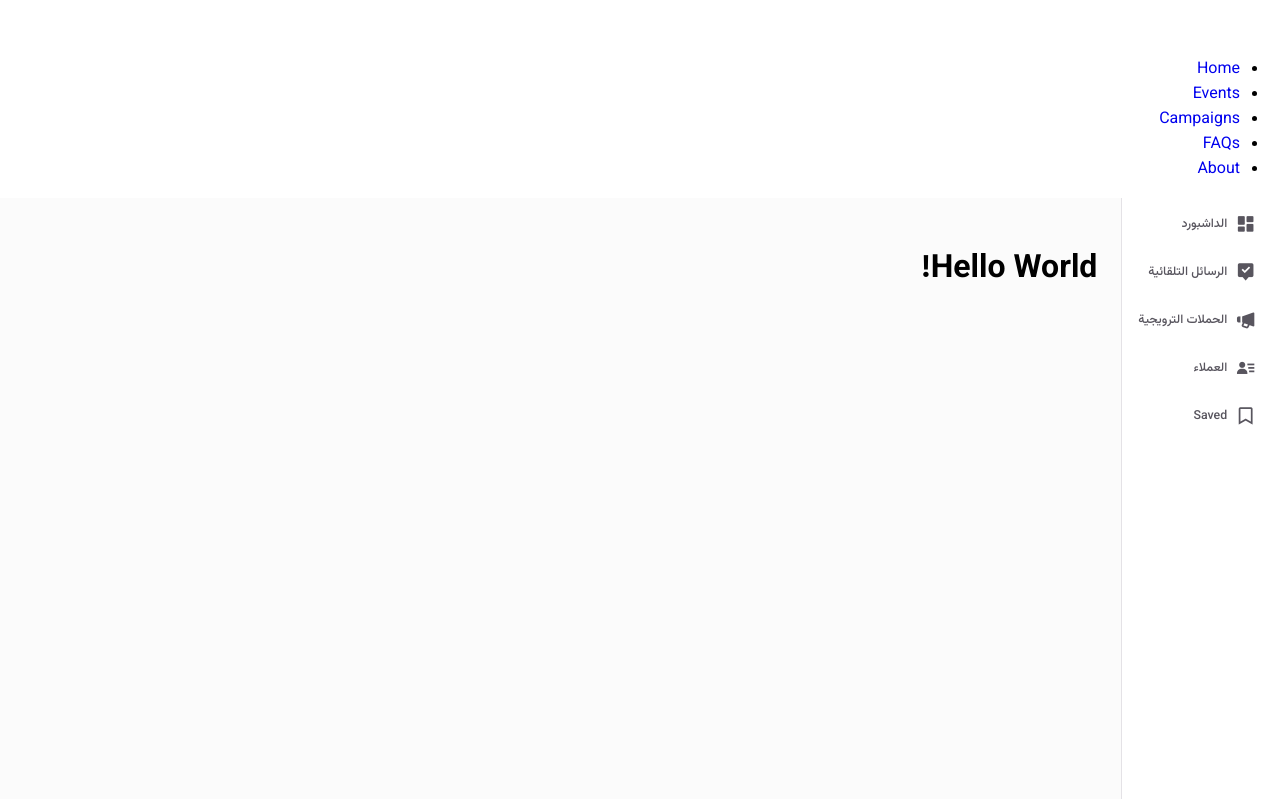
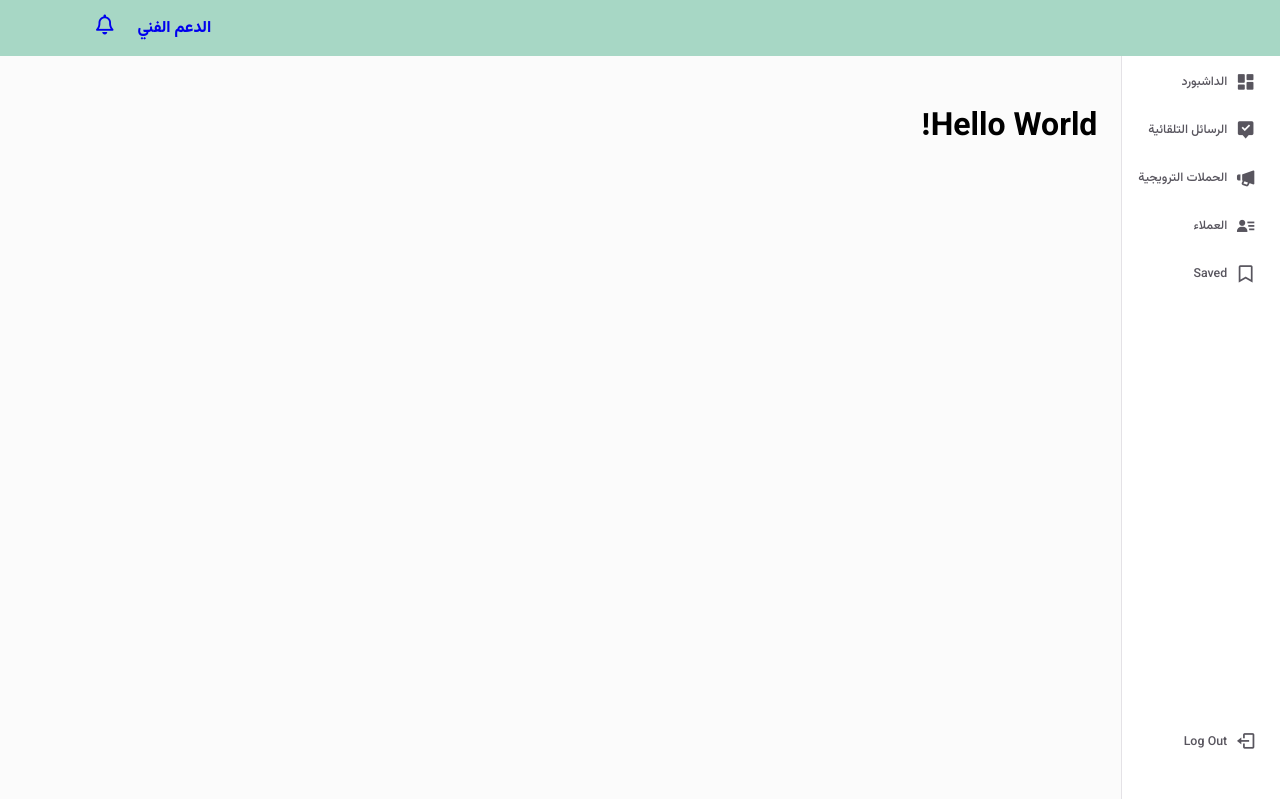
Before and after one commit to YuJuGuy/Risalabot, a Django app: page / in a window 1280 px wide. Shown: the top 799 px of the page. Run offline with Django 5.2, Linux system fonts and the light colour scheme; parts of the project's set-up code (start-up, migrations or seed data) failed here and were passed over; some libraries are stand-ins or nearby versions.

Commit message:
header styling

```diff
--- a/static/styles/main.css
+++ b/static/styles/main.css
@@ -49,6 +49,36 @@
     height: 100%;
     margin: 0;
     font-family: var(--body-font);
+}
+
+/*========== Header ==========*/
+
+.container-nav{
+  height: var(--header-height);
+}
+
+.header{
+  display: flex;
+  justify-content: space-between;
+  align-items: center;
+  padding: 0 1rem;
+  background-color: var(--first-color);
+  height: var(--header-height);
+  box-shadow: 0 2px 4px rgba(0, 0, 0, 0.1);
+}
+
+.right-container{
+  display: flex;
+  align-items: center;
+  gap : 1.5rem;
+}
+
+.support{
+  font-weight: 800;
+
+}
+.fa-bell{
+  font-size: 20px !important;
 }
 
 /* Divider container */
--- a/templates/navbar.html
+++ b/templates/navbar.html
@@ -1,21 +1,21 @@
 {% load static %}
 <div class="container-nav">
-    <header class="d-flex flex-wrap align-items-center justify-content-center justify-content-md-between py-3 border-bottom">
-      <div class="col-md-3 mb-2 ">
-        <a href="/" class="d-inline-flex link-body-emphasis text-decoration-none">
-          <svg class="bi" width="40" height="32" role="img" aria-label="Bootstrap"><use xlink:href="#bootstrap"></use></svg>
+    <header class="header">
+      <div class="logo-container">
+        <a href={% url 'home' %} class="logo-cont">
         </a>
       </div>
 
 
-      <ul class="nav col-12 col-md-auto mb-2 justify-content-center">
-        <li><a href="{% url 'home' %}" class="nav-link px-2 link-secondary">Home</a></li>
-        <li><a href="{% url 'events' %}" class="nav-link px-2">Events</a></li>
-        <li><a href="{% url 'campaigns' %}" class="nav-link px-2">Campaigns</a></li>
-        <li><a href="#" class="nav-link px-2">FAQs</a></li>
-        <li><a href="#" class="nav-link px-2">About</a></li>
+      <div class= "right-container">
 
-      </ul>
+      <a href={% url 'home' %} class="support">
+        الدعم الفني
+      </a>
+      <a href={% url 'home' %} class="logo-cont">
+        <i class="fa-regular fa-bell"></i>
+      </a>
 
+      </div>
     </header>
   </div>
```
